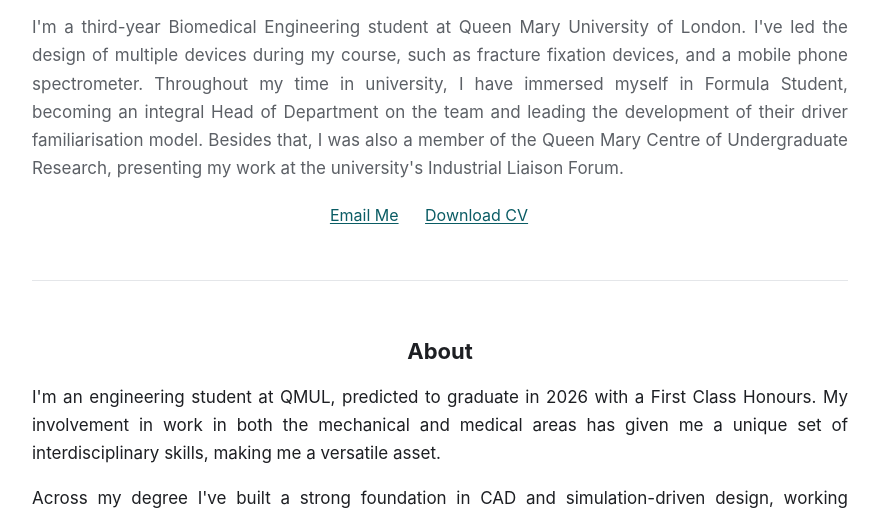
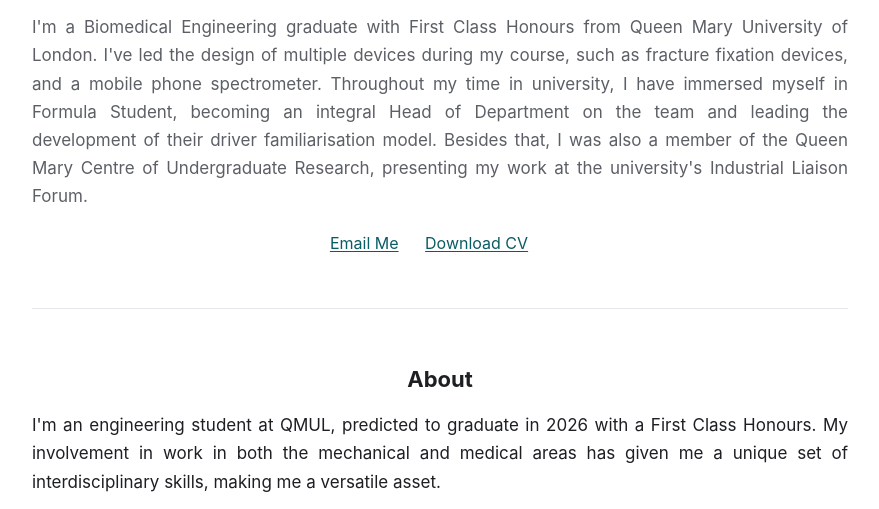
Before and after one commit to Yaz2703/Site, a plain HTML site: page index.html in a window 1280 px wide. Shown: the part 223-732 px from the top of the page, without its empty margins (200-1079 px from the left). Drawn offline with Linux system fonts and the light colour scheme.

Commit message:
Update index.html

```diff
--- a/index.html
+++ b/index.html
@@ -4,7 +4,7 @@
 <meta charset="UTF-8">
 <meta name="viewport" content="width=device-width, initial-scale=1.0">
 <title>Yazan Salloum</title>
-<meta name="description" content="Portfolio of Yazan Salloum, Biomedical Engineering student at Queen Mary University of London.">
+<meta name="description" content="Portfolio of Yazan Salloum, Biomedical Engineering graduate at Queen Mary University of London.">
 <link rel="stylesheet" href="style.css">
 </head>
 <body>
@@ -21,7 +21,7 @@
 
 <section class="hero">
   <h1>Engineering across motorsport and medicine</h1>
-  <p>I'm a third-year Biomedical Engineering student at Queen Mary University of London. I've led the design of multiple devices during my course, such as fracture fixation devices, and a mobile phone spectrometer. Throughout my time in university, I have immersed myself in Formula Student, becoming an integral Head of Department on the team and leading the development of their driver familiarisation model. Besides that, I was also a member of the Queen Mary Centre of Undergraduate Research, presenting my work at the university's Industrial Liaison Forum.</p>
+  <p>I'm a Biomedical Engineering graduate with First Class Honours from Queen Mary University of London. I've led the design of multiple devices during my course, such as fracture fixation devices, and a mobile phone spectrometer. Throughout my time in university, I have immersed myself in Formula Student, becoming an integral Head of Department on the team and leading the development of their driver familiarisation model. Besides that, I was also a member of the Queen Mary Centre of Undergraduate Research, presenting my work at the university's Industrial Liaison Forum.</p>
   <div class="actions">
     <!-- TODO: replace with your real email -->
     <a href="mailto:ysalloum.qmfs@gmail.com">Email Me</a>
```
